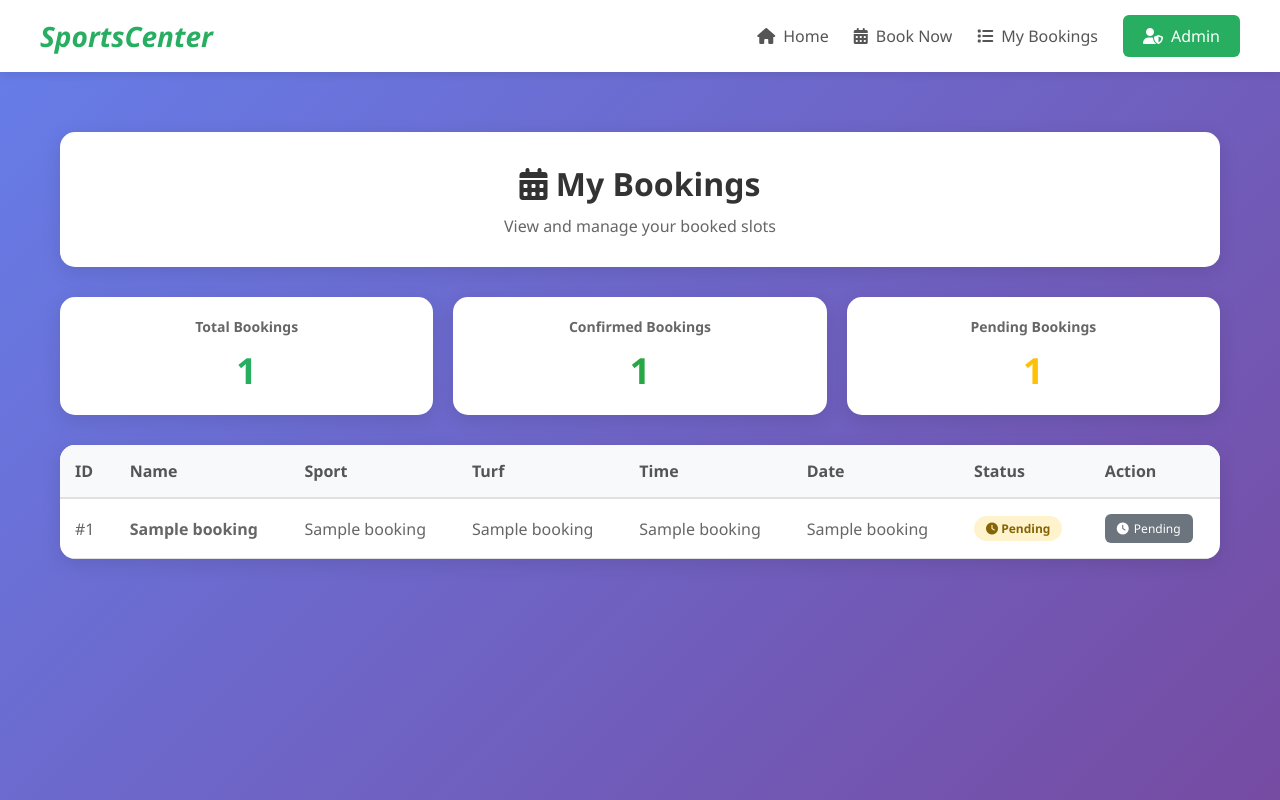
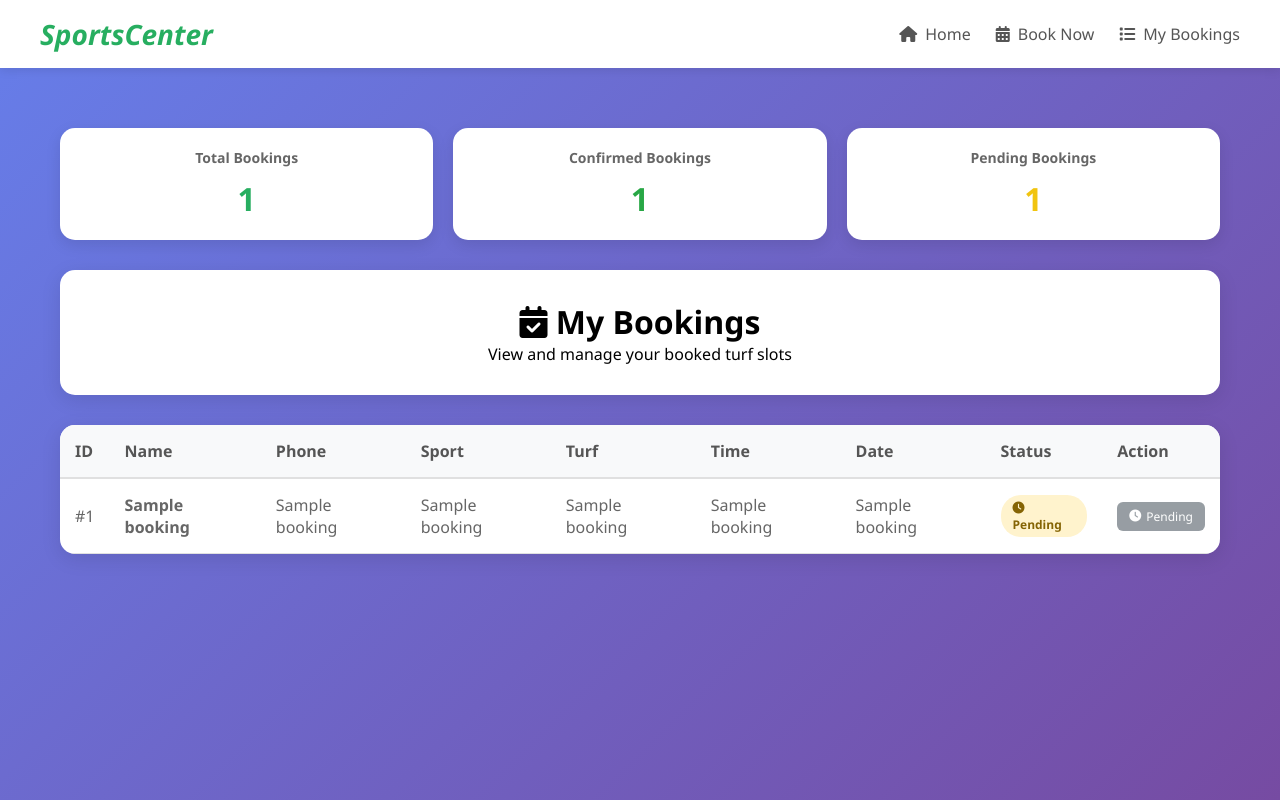
Before and after one commit to neven-mathew/sportscentre, a Flask app: template templates/mybookings.html in a window 1280 px wide. Run offline with Flask 3, Linux system fonts and the light colour scheme; the template is opened without the code that fills it: most values are stand-ins (such as "Sample title", 1, 10 or a date in 2020); one stand-in notice (Sample message) is shown.

Commit message:
Update mybookings.html

```diff
--- a/templates/mybookings.html
+++ b/templates/mybookings.html
@@ -6,344 +6,68 @@
     <title>My Bookings - Sports Center</title>
     <link rel="stylesheet" href="https://cdnjs.cloudflare.com/ajax/libs/font-awesome/6.4.0/css/all.min.css">
     <style>
-        * {
-            margin: 0;
-            padding: 0;
-            box-sizing: border-box;
-        }
-
-        body {
-            font-family: 'Segoe UI', Tahoma, Geneva, Verdana, sans-serif;
-            background: linear-gradient(135deg, #667eea 0%, #764ba2 100%);
-            min-height: 100vh;
-        }
-
-        .navbar {
-            display: flex;
-            justify-content: space-between;
-            align-items: center;
-            padding: 15px 40px;
-            background-color: #ffffff;
-            box-shadow: 0 2px 10px rgba(0, 0, 0, 0.1);
-            position: sticky;
-            top: 0;
-            z-index: 100;
-        }
-
-        .logo {
-            color: #27ae60;
-            font-size: 28px;
-            font-weight: 800;
-            font-style: italic;
-            text-decoration: none;
-        }
-
-        .nav-links {
-            display: flex;
-            align-items: center;
-            gap: 25px;
-        }
-
-        .nav-links a {
-            text-decoration: none;
-            color: #555;
-            font-weight: 500;
-            transition: color 0.3s;
-            display: flex;
-            align-items: center;
-            gap: 8px;
-        }
-
-        .nav-links a:hover {
-            color: #27ae60;
-        }
-
-        .btn-book {
-            background-color: #27ae60;
-            color: #ffffff !important;
-            padding: 10px 20px;
-            border-radius: 6px;
-        }
-
-        .container {
-            max-width: 1200px;
-            margin: 40px auto;
-            padding: 20px;
-        }
-
-        .header {
-            background: white;
-            border-radius: 15px;
-            padding: 30px;
-            margin-bottom: 30px;
-            text-align: center;
-            box-shadow: 0 5px 20px rgba(0,0,0,0.1);
-        }
-
-        .header h1 {
-            color: #333;
-            font-size: 32px;
-            margin-bottom: 10px;
-        }
-
-        .header p {
-            color: #666;
-            font-size: 16px;
-        }
-
-        .stats-cards {
-            display: grid;
-            grid-template-columns: repeat(auto-fit, minmax(250px, 1fr));
-            gap: 20px;
-            margin-bottom: 30px;
-        }
-
-        .stat-card {
-            background: white;
-            border-radius: 15px;
-            padding: 20px;
-            text-align: center;
-            box-shadow: 0 5px 20px rgba(0,0,0,0.1);
-            transition: transform 0.3s;
-        }
-
-        .stat-card:hover {
-            transform: translateY(-5px);
-        }
-
-        .stat-card h3 {
-            color: #666;
-            font-size: 14px;
-            margin-bottom: 10px;
-        }
-
-        .stat-number {
-            font-size: 36px;
-            font-weight: bold;
-            color: #333;
-        }
-
-        .stat-card.total .stat-number { color: #27ae60; }
-        .stat-card.confirmed .stat-number { color: #28a745; }
-        .stat-card.pending .stat-number { color: #ffc107; }
-
-        .bookings-table-wrapper {
-            background: white;
-            border-radius: 15px;
-            overflow-x: auto;
-            box-shadow: 0 5px 20px rgba(0,0,0,0.1);
-        }
-
-        .booking-table {
-            width: 100%;
-            border-collapse: collapse;
-        }
-
-        .booking-table th {
-            background: #f8f9fa;
-            padding: 15px;
-            text-align: left;
-            font-weight: 600;
-            color: #555;
-            border-bottom: 2px solid #e0e0e0;
-        }
-
-        .booking-table td {
-            padding: 15px;
-            border-bottom: 1px solid #e0e0e0;
-            color: #666;
-        }
-
-        .booking-table tr:hover {
-            background: #f8f9fa;
-        }
-
-        .badge {
-            display: inline-block;
-            padding: 4px 12px;
-            border-radius: 20px;
-            font-size: 12px;
-            font-weight: 600;
-        }
-
-        .badge-pending {
-            background: #fff3cd;
-            color: #856404;
-        }
-
-        .badge-confirmed {
-            background: #d4edda;
-            color: #155724;
-        }
-
-        .cancel-btn {
-            background: #dc3545;
-            color: white;
-            padding: 6px 12px;
-            border-radius: 6px;
-            text-decoration: none;
-            font-size: 12px;
-            display: inline-flex;
-            align-items: center;
-            gap: 5px;
-            transition: all 0.3s;
-        }
-
-        .cancel-btn:hover {
-            background: #c82333;
-            transform: scale(1.05);
-        }
-
-        .cancel-btn.disabled {
-            background: #6c757d;
-            cursor: not-allowed;
-            pointer-events: none;
-        }
-
-        .empty-state {
-            text-align: center;
-            padding: 60px 20px;
-            color: #999;
-        }
-
-        .empty-state i {
-            font-size: 64px;
-            margin-bottom: 20px;
-            opacity: 0.5;
-        }
-
-        .empty-state p {
-            font-size: 18px;
-            margin-bottom: 20px;
-        }
-
-        .btn-book-now {
-            display: inline-block;
-            background: #27ae60;
-            color: white;
-            padding: 12px 24px;
-            border-radius: 8px;
-            text-decoration: none;
-            font-weight: bold;
-            transition: all 0.3s;
-        }
-
-        .btn-book-now:hover {
-            background: #219653;
-            transform: translateY(-2px);
-        }
-
-        .alert {
-            position: fixed;
-            top: 20px;
-            right: 20px;
-            z-index: 1000;
-            max-width: 400px;
-            padding: 15px 20px;
-            border-radius: 10px;
-            background: white;
-            box-shadow: 0 5px 15px rgba(0,0,0,0.2);
-            animation: slideInRight 0.5s ease-out;
-        }
-
-        .alert-success {
-            border-left: 4px solid #28a745;
-            color: #155724;
-        }
-
-        .alert-error {
-            border-left: 4px solid #dc3545;
-            color: #721c24;
-        }
-
-        .alert-info {
-            border-left: 4px solid #17a2b8;
-            color: #0c5460;
-        }
-
-        @keyframes slideInRight {
-            from {
-                opacity: 0;
-                transform: translateX(100%);
-            }
-            to {
-                opacity: 1;
-                transform: translateX(0);
-            }
-        }
-
-        @media (max-width: 768px) {
-            .navbar {
-                padding: 15px 20px;
-            }
-
-            .logo {
-                font-size: 24px;
-            }
-
-            .nav-links a span {
-                display: none;
-            }
-
-            .booking-table th,
-            .booking-table td {
-                padding: 10px;
-                font-size: 12px;
-            }
-
-            .header h1 {
-                font-size: 24px;
-            }
-
-            .stats-cards {
-                grid-template-columns: 1fr;
-            }
-        }
+        * { margin: 0; padding: 0; box-sizing: border-box; }
+        body { font-family: 'Segoe UI', Tahoma, Geneva, Verdana, sans-serif; background: linear-gradient(135deg, #667eea 0%, #764ba2 100%); min-height: 100vh; }
+        .navbar { display: flex; justify-content: space-between; align-items: center; padding: 15px 40px; background-color: #ffffff; box-shadow: 0 2px 10px rgba(0, 0, 0, 0.1); position: sticky; top: 0; z-index: 100; }
+        .logo { color: #27ae60; font-size: 28px; font-weight: 800; font-style: italic; text-decoration: none; }
+        .nav-links { display: flex; align-items: center; gap: 25px; }
+        .nav-links a { text-decoration: none; color: #555; font-weight: 500; display: flex; align-items: center; gap: 8px; }
+        .container { max-width: 1200px; margin: 40px auto; padding: 20px; }
+        .stats-grid { display: grid; grid-template-columns: repeat(3, 1fr); gap: 20px; margin-bottom: 30px; }
+        .stat-card { background: white; padding: 20px; border-radius: 15px; text-align: center; box-shadow: 0 5px 15px rgba(0,0,0,0.1); }
+        .stat-card h3 { font-size: 14px; color: #666; margin-bottom: 10px; }
+        .stat-value { font-size: 32px; font-weight: bold; color: #27ae60; }
+        .header { background: white; border-radius: 15px; padding: 30px; margin-bottom: 30px; text-align: center; box-shadow: 0 5px 20px rgba(0,0,0,0.1); }
+        .bookings-table-wrapper { background: white; border-radius: 15px; overflow-x: auto; box-shadow: 0 5px 20px rgba(0,0,0,0.1); }
+        .booking-table { width: 100%; border-collapse: collapse; }
+        .booking-table th { background: #f8f9fa; padding: 15px; text-align: left; font-weight: 600; color: #555; border-bottom: 2px solid #e0e0e0; }
+        .booking-table td { padding: 15px; border-bottom: 1px solid #e0e0e0; color: #666; }
+        .badge { display: inline-block; padding: 4px 12px; border-radius: 20px; font-size: 12px; font-weight: 600; }
+        .badge-pending { background: #fff3cd; color: #856404; }
+        .badge-confirmed { background: #d4edda; color: #155724; }
+        .cancel-btn { background: #dc3545; color: white; padding: 6px 12px; border-radius: 6px; text-decoration: none; font-size: 12px; display: inline-flex; align-items: center; gap: 5px; }
+        .cancel-btn.disabled { background: #6c757d; cursor: not-allowed; opacity: 0.7; }
+        .alert { position: fixed; top: 20px; right: 20px; z-index: 1000; padding: 15px 20px; border-radius: 10px; background: white; box-shadow: 0 5px 15px rgba(0,0,0,0.2); }
+        .alert-success { border-left: 4px solid #28a745; color: #155724; }
     </style>
 </head>
 <body>
-
     <nav class="navbar">
         <a href="/" class="logo">SportsCenter</a>
         <div class="nav-links">
-            <a href="/"><i class="fas fa-home"></i> <span>Home</span></a>
-            <a href="/booking"><i class="fas fa-calendar-alt"></i> <span>Book Now</span></a>
-            <a href="/mybookings"><i class="fas fa-list"></i> <span>My Bookings</span></a>
-            <a href="/login" class="btn-book"><i class="fas fa-user-shield"></i> <span>Admin</span></a>
+            <a href="/"><i class="fas fa-home"></i> Home</a>
+            <a href="/booking"><i class="fas fa-calendar-alt"></i> Book Now</a>
+            <a href="/mybookings"><i class="fas fa-list"></i> My Bookings</a>
         </div>
     </nav>
 
     {% with messages = get_flashed_messages(with_categories=true) %}
         {% if messages %}
             {% for category, message in messages %}
-                <div class="alert alert-{{ category }}">
-                    <i class="fas fa-{% if category == 'success' %}check-circle{% elif category == 'error' %}exclamation-circle{% else %}info-circle{% endif %}"></i>
-                    {{ message }}
-                </div>
+                <div class="alert alert-{{ category }}">{{ message }}</div>
             {% endfor %}
         {% endif %}
     {% endwith %}
 
     <div class="container">
-        <div class="header">
-            <h1><i class="fas fa-calendar-alt"></i> My Bookings</h1>
-            <p>View and manage your booked slots</p>
+        <div class="stats-grid">
+            <div class="stat-card">
+                <h3>Total Bookings</h3>
+                <div class="stat-value">{{ total_bookings }}</div>
+            </div>
+            <div class="stat-card">
+                <h3>Confirmed Bookings</h3>
+                <div class="stat-value" style="color: #28a745;">{{ confirmed_count }}</div>
+            </div>
+            <div class="stat-card">
+                <h3>Pending Bookings</h3>
+                <div class="stat-value" style="color: #f1c40f;">{{ pending_count }}</div>
+            </div>
         </div>
 
-        <!-- Statistics Cards -->
-        <div class="stats-cards">
-            <div class="stat-card total">
-                <h3>Total Bookings</h3>
-                <div class="stat-number">{{ total_bookings }}</div>
-            </div>
-            <div class="stat-card confirmed">
-                <h3>Confirmed Bookings</h3>
-                <div class="stat-number">{{ confirmed_count }}</div>
-            </div>
-            <div class="stat-card pending">
-                <h3>Pending Bookings</h3>
-                <div class="stat-number">{{ pending_count }}</div>
-            </div>
+        <div class="header">
+            <h1><i class="fas fa-calendar-check"></i> My Bookings</h1>
+            <p>View and manage your booked turf slots</p>
         </div>
 
         <div class="bookings-table-wrapper">
@@ -353,6 +77,7 @@
                     <tr>
                         <th>ID</th>
                         <th>Name</th>
+                        <th>Phone</th>
                         <th>Sport</th>
                         <th>Turf</th>
                         <th>Time</th>
@@ -362,36 +87,29 @@
                     </tr>
                 </thead>
                 <tbody>
-                    {% for booking in bookings %}
+                    {% for b in bookings %}
                     <tr>
-                        <td>#{{ booking[0] }}</td>
-                        <td><strong>{{ booking[1] }}</strong></td>
-                        <td>{{ booking[2] }}</td>
-                        <td>{{ booking[3] }}</td>
-                        <td>{{ booking[4] }}</td>
-                        <td>{{ booking[5] }}</td>
-
+                        <td>#{{ b[0] }}</td>
+                        <td><strong>{{ b[1] }}</strong></td>
+                        <td>{{ b[2] if b[2] else 'N/A' }}</td>
+                        <td>{{ b[3] }}</td>
+                        <td>{{ b[4] }}</td>
+                        <td>{{ b[5] }}</td>
+                        <td>{{ b[6] }}</td>
                         <td>
-                            {% if booking|length > 6 %}
-                                {% if booking[6] == 'confirmed' %}
-                                    <span class="badge badge-confirmed"><i class="fas fa-check-circle"></i> Confirmed</span>
-                                {% else %}
-                                    <span class="badge badge-pending"><i class="fas fa-clock"></i> Pending</span>
-                                {% endif %}
+                            {% if b[7] == 'confirmed' %}
+                                <span class="badge badge-confirmed"><i class="fas fa-check-circle"></i> Confirmed</span>
                             {% else %}
                                 <span class="badge badge-pending"><i class="fas fa-clock"></i> Pending</span>
                             {% endif %}
                         </td>
-
                         <td>
-                            {% if booking|length > 6 and booking[6] == 'confirmed' %}
-                                <a href="/cancelpage/{{ booking[0] }}" class="cancel-btn" onclick="return confirm('⚠️ Warning: Are you sure you want to cancel this booking?\n\nThis action cannot be undone.')">
+                            {% if b[7] == 'confirmed' %}
+                                <a href="/cancelpage/{{ b[0] }}" class="cancel-btn">
                                     <i class="fas fa-trash"></i> Cancel
                                 </a>
                             {% else %}
-                                <span class="cancel-btn disabled" style="background: #6c757d; cursor: not-allowed;">
-                                    <i class="fas fa-clock"></i> Pending
-                                </span>
+                                <span class="cancel-btn disabled"><i class="fas fa-clock"></i> Pending</span>
                             {% endif %}
                         </td>
                     </tr>
@@ -399,27 +117,18 @@
                 </tbody>
             </table>
             {% else %}
-            <div class="empty-state">
-                <i class="fas fa-calendar-check"></i>
-                <p>No bookings found</p>
-                <p style="font-size: 14px; margin-top: 10px;">Book your first slot to get started!</p>
-                <a href="/booking" class="btn-book-now">
-                    <i class="fas fa-plus-circle"></i> Book Your First Slot
-                </a>
+            <div style="text-align: center; padding: 50px; color: #999;">
+                <i class="fas fa-calendar-times" style="font-size: 48px; margin-bottom: 10px;"></i>
+                <p>No bookings found.</p>
             </div>
             {% endif %}
         </div>
     </div>
 
     <script>
-        // Auto-hide alerts after 5 seconds
-        setTimeout(function() {
+        setTimeout(() => {
             const alerts = document.querySelectorAll('.alert');
-            alerts.forEach(alert => {
-                alert.style.opacity = '0';
-                alert.style.transition = 'opacity 0.5s';
-                setTimeout(() => alert.remove(), 500);
-            });
+            alerts.forEach(a => a.style.display = 'none');
         }, 5000);
     </script>
 </body>
```
